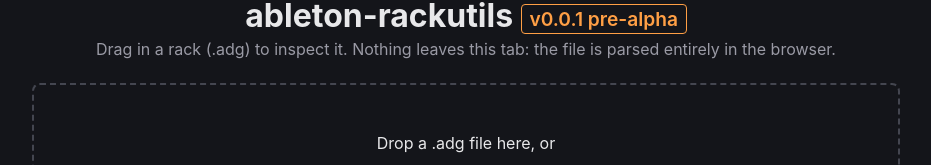
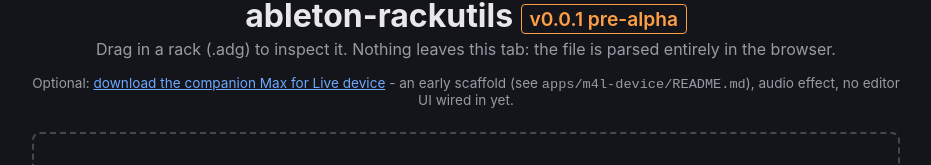
Before and after one commit to alienmind/ableton-rackutils, a React (Vite) app in the folder apps/site/: page / in a window 1280 px wide. Shown: the part 271-436 px from the top of the page, without its empty margins (174-1105 px from the left). Built offline with nearby package versions, Linux system fonts and the light colour scheme; no server answers.

Commit message:
feat: auto-build and publish the companion device on every push, add site download link

```diff
--- a/apps/site/src/App.tsx
+++ b/apps/site/src/App.tsx
@@ -1,6 +1,7 @@
 import { useCallback, useState } from 'react';
 import { decompress, isGzip } from '@rackutils/adg-codec';
 import { RackTree } from './RackTree';
+import { CompanionDownload } from './companion/CompanionDownload';
 import logoUrl from './assets/logo.jpg';
 
 interface LoadedRack {
@@ -67,6 +68,7 @@
           Drag in a rack (.adg) to inspect it. Nothing leaves this tab: the file is
           parsed entirely in the browser.
         </p>
+        <CompanionDownload />
       </header>
 
       <div
--- /dev/null
+++ b/apps/site/src/companion/CompanionDownload.tsx
@@ -0,0 +1,30 @@
+import { useEffect, useState } from 'react';
+import { FALLBACK_RELEASE_URL, latestCompanion, type CompanionRelease } from './download';
+
+/**
+ * "Download companion device", per doc/PLAN.md 4.4/4.5. Optional and
+ * secondary - this must never block or clutter the main drag-and-drop flow,
+ * so it renders a working link immediately (the fallback) and swaps to the
+ * direct .amxd asset link once/if the API call resolves.
+ */
+export function CompanionDownload() {
+  const [release, setRelease] = useState<CompanionRelease | null>(null);
+
+  useEffect(() => {
+    let cancelled = false;
+    latestCompanion().then((r) => {
+      if (!cancelled) setRelease(r);
+    });
+    return () => {
+      cancelled = true;
+    };
+  }, []);
+
+  return (
+    <p className="companion-download">
+      Optional: <a href={release?.url ?? FALLBACK_RELEASE_URL}>download the companion Max for Live device</a>
+      {' - '}
+      an early scaffold (see <code>apps/m4l-device/README.md</code>), audio effect, no editor UI wired in yet.
+    </p>
+  );
+}
--- /dev/null
+++ b/apps/site/src/companion/download.ts
@@ -0,0 +1,32 @@
+/**
+ * Fetches the companion device's latest build from GitHub Releases
+ * (doc/PLAN.md Phase 4.5). Always render a hardcoded fallback link if this
+ * returns null - GitHub's unauthenticated API is rate-limited per IP and will
+ * occasionally fail for reasons having nothing to do with the user.
+ *
+ * Fetched by TAG, not `/releases/latest`: the release is marked prerelease
+ * (release-device.yml - it's a rolling build, overwritten on every push to
+ * main, not a versioned release), and GitHub's `/releases/latest` endpoint
+ * explicitly excludes prereleases and drafts.
+ */
+const RELEASE_TAG_URL = 'https://api.github.com/repos/alienmind/ableton-rackutils/releases/tags/latest-device';
+
+export interface CompanionRelease {
+  url: string;
+  builtAt: string;
+}
+
+export async function latestCompanion(): Promise<CompanionRelease | null> {
+  try {
+    const res = await fetch(RELEASE_TAG_URL);
+    if (!res.ok) return null;
+    const release = await res.json();
+    const asset = release.assets?.find((a: { name: string }) => a.name.endsWith('.amxd'));
+    return asset ? { url: asset.browser_download_url, builtAt: release.published_at } : null;
+  } catch {
+    return null; // offline, rate-limited, whatever - fall back to the static link.
+  }
+}
+
+/** Always resolvable, no API call - the fallback the button links to before the fetch resolves or if it fails. */
+export const FALLBACK_RELEASE_URL = 'https://github.com/alienmind/ableton-rackutils/releases/tag/latest-device';
--- a/apps/site/src/styles.css
+++ b/apps/site/src/styles.css
@@ -43,6 +43,16 @@
 .tagline {
   color: #9a9aa5;
   margin-top: 0;
+}
+
+.companion-download {
+  color: #9a9aa5;
+  font-size: 0.85rem;
+  margin: 0.25rem 0 0;
+}
+
+.companion-download a {
+  color: #6ea8ff;
 }
 
 .dropzone {
```
